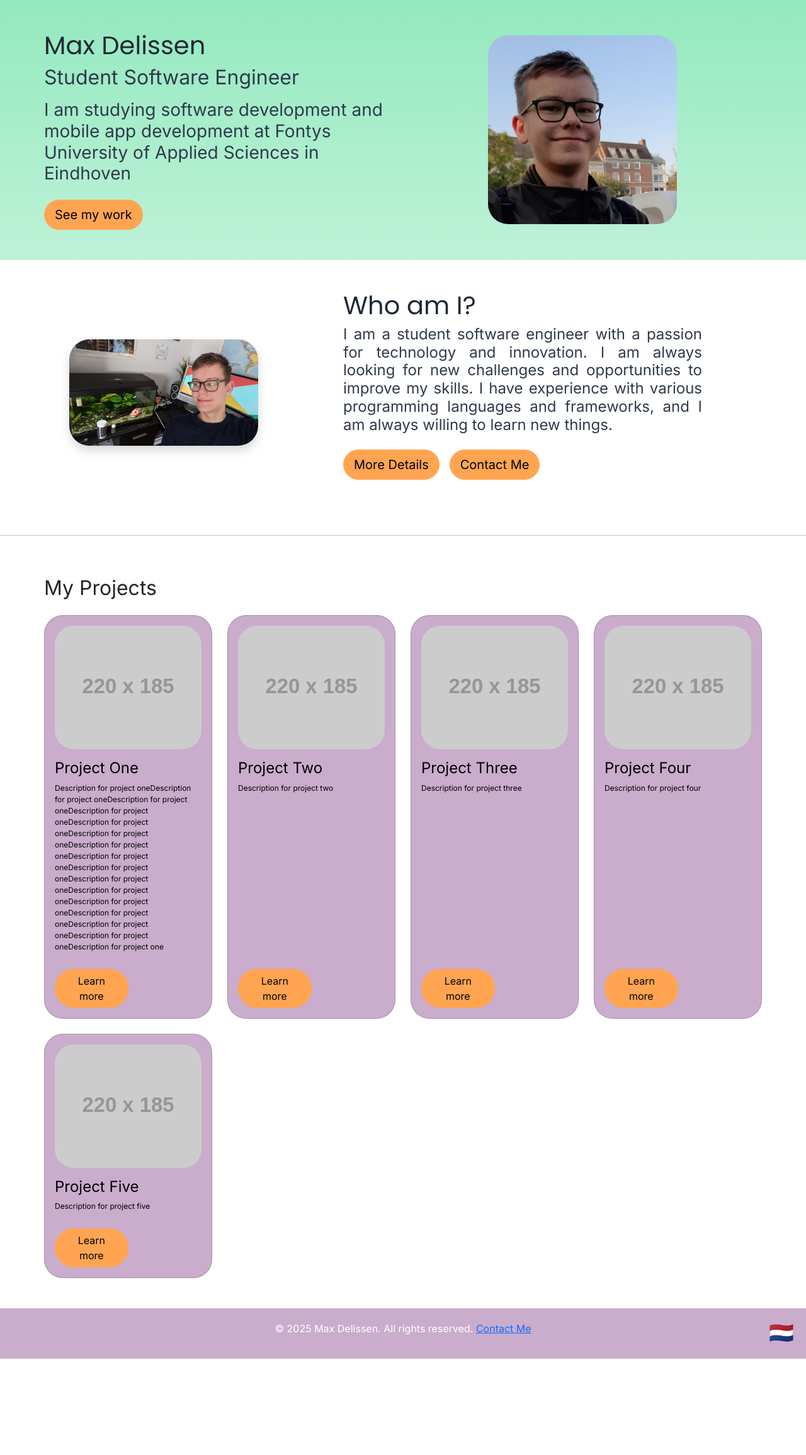
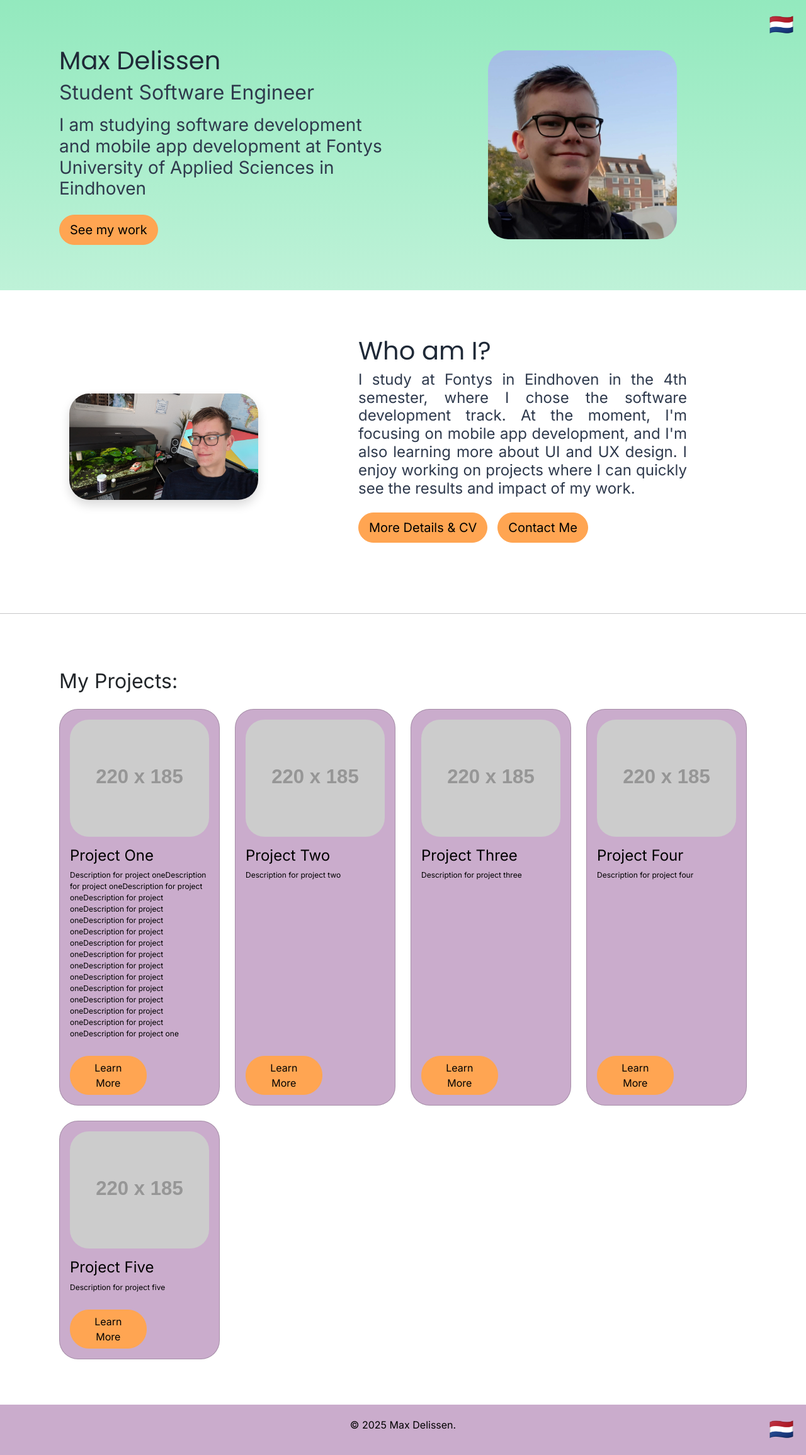
Before and after one commit to MaxDelissen/portfolio, a React (Vite) app: page / in a window 1280 px wide. Shown: the whole page at 63% size. Before the commit the page ends 2158 px from the top, so only its background shows below. Built offline with nearby package versions, Linux system fonts and the light colour scheme.

Commit message:
Fixed vieuw on mobile devices & updated some text

```diff
--- a/index.html
+++ b/index.html
@@ -1,11 +1,14 @@
-<!doctype html>
+<!DOCTYPE html>
 <html lang="en">
   <head>
     <meta charset="UTF-8" />
     <link rel="icon" type="image/svg+xml" href="/vite.svg" />
     <meta name="viewport" content="width=device-width, initial-scale=1.0" />
-    <link href="https://fonts.googleapis.com/css2?family=Inter:wght@400;600&family=Poppins:wght@400;600;700&display=swap" rel="stylesheet" />
-    <title>Vite + React + TS</title>
+    <link
+      href="https://fonts.googleapis.com/css2?family=Inter:wght@400;600&family=Poppins:wght@400;600;700&display=swap"
+      rel="stylesheet"
+    />
+    <title>Max Delissen</title>
   </head>
   <body>
     <div id="root"></div>
--- a/src/components/ProjectCard.tsx
+++ b/src/components/ProjectCard.tsx
@@ -1,4 +1,5 @@
 import { Card, Button } from "react-bootstrap";
+import { useTranslation } from "react-i18next";
 
 interface ProjectCardProps {
   key: number;
@@ -8,6 +9,8 @@ interface ProjectCardProps {
 }
 
 function ProjectCard({ key, title, description, image }: ProjectCardProps) {
+  const { t } = useTranslation();
+
   return (
     <Card
       key={key}
@@ -61,10 +64,10 @@ function ProjectCard({ key, title, description, image }: ProjectCardProps) {
             marginTop: "10px",
             paddingLeft: "20px",
             paddingRight: "20px",
-            width: "50%",
+            width: "55%",
           }}
         >
-          Learn more
+          {t("see_project")}
         </Button>
       </Card.Body>
     </Card>
--- a/src/locales/en.json
+++ b/src/locales/en.json
@@ -3,7 +3,9 @@
   "subtitle": "I am studying software development and mobile app development at Fontys University of Applied Sciences in Eindhoven",
   "see_work": "See my work",
   "about_me_title": "Who am I?",
-  "about_me": "I am a student software engineer with a passion for technology and innovation. I am always looking for new challenges and opportunities to improve my skills. I have experience with various programming languages and frameworks, and I am always willing to learn new things.",
-  "more_about_me": "More Details",
-  "contact_me": "Contact Me"
+  "about_me": "I study at Fontys in Eindhoven in the 4th semester, where I chose the software development track. At the moment, I'm focusing on mobile app development, and I'm also learning more about UI and UX design. I enjoy working on projects where I can quickly see the results and impact of my work.",
+  "more_about_me": "More Details & CV",
+  "contact_me": "Contact Me",
+  "my_projects": "My Projects:",
+  "see_project": "Learn More"
 }
--- a/src/locales/nl.json
+++ b/src/locales/nl.json
@@ -3,7 +3,9 @@
   "subtitle": "Ik studeer software ontwikkeling en mobile app development bij Fontys hogescholen in Eindhoven",
   "see_work": "Bekijk mijn werk",
   "about_me_title": "Wie ben ik?",
-  "about_me": "Ik ben een student software engineer met een passie voor technologie en innovatie. Ik ben altijd op zoek naar nieuwe uitdagingen en kansen om mijn vaardigheden te verbeteren. Ik heb ervaring met verschillende programmeertalen en frameworks, en ik ben altijd bereid om nieuwe dingen te leren.",
-  "more_about_me": "Meer Informatie",
-  "contact_me": "Contactgegevens"
+  "about_me": "Ik studeer bij Fontys in Eindhoven in het 4e semester, waar ik voor de software ontwikkeling richting heb gekozen. Momenteel focus ik me op mobile app development, waar ik ook meer aan het leren ben over UI en UX ontwerpen. Ik vind het leuk om aan projecten te werken waarbij ik snel resultaten kan zien van mijn werk.",
+  "more_about_me": "Meer Informatie & CV",
+  "contact_me": "Contactgegevens",
+  "my_projects": "Mijn Projecten:",
+  "see_project": "Bekijk Project"
 }
--- a/src/sections/AboutMe.tsx
+++ b/src/sections/AboutMe.tsx
@@ -19,6 +19,7 @@ export default function HeroSection() {
           <Col md={1}></Col>
 
           <Col md={6}>
+            <div className="text-section-wrapper p-4">
               <div className="text-section">
                 <h1 className="mb-2 text-text">{t("about_me_title")}</h1>
                 <h4
@@ -38,6 +39,7 @@ export default function HeroSection() {
                   </div>
                 </Row>
               </div>
+            </div>
           </Col>
         </Row>
       </Container>
--- a/src/sections/Footer.tsx
+++ b/src/sections/Footer.tsx
@@ -9,13 +9,18 @@ function Footer() {
 
   return (
     <footer
-      className="bg-secondary text-white text-center py-3 position-relative d-flex align-items-center"
+      className="bg-secondary text-black text-center py-3 position-relative d-flex align-items-center"
       style={{ height: "80px" }}
     >
       <div className="container">
         <p>
-          &copy; {new Date().getFullYear()} Max Delissen. All rights reserved.{" "}
-          <a href="http://www.google.com">{t("contact_me")}</a>
+          &copy; {new Date().getFullYear()}{" "}
+          <a
+            href="https://www.google.com"
+            style={{ color: "black", textDecoration: "none" }}
+          >
+            Max Delissen.
+          </a>{" "}
         </p>
         <button
           className="btn btn-sm btn-light position-absolute"
--- a/src/sections/HeroSection.css
+++ b/src/sections/HeroSection.css
@@ -5,3 +5,9 @@
     rgba(147, 233, 190, 0.6) 100%
   );
 }
+
+.text-section-wrapper {
+  padding: 1.5rem;
+  max-width: 100%;
+  box-sizing: border-box;
+}
--- a/src/sections/HeroSection.tsx
+++ b/src/sections/HeroSection.tsx
@@ -2,6 +2,8 @@ import { Button, Col, Container, Row } from "react-bootstrap";
 import "./HeroSection.css";
 
 import { useTranslation } from "react-i18next";
+import { changeLanguage } from "i18next";
+import i18n from "../i18n";
 
 export default function HeroSection() {
   const { t } = useTranslation();
@@ -12,6 +14,7 @@ export default function HeroSection() {
         <Row className="align-items-center">
           {/* Left side: text + button */}
           <Col md={6}>
+            <div className="text-section-wrapper p-4">
               <div className="text-section">
                 <h1 className="mb-2 text-text">Max Delissen</h1>
                 <h2 className="mb-3 text-text-muted">{t("occupation")}</h2>
@@ -25,6 +28,7 @@ export default function HeroSection() {
                   {t("see_work")}
                 </Button>
               </div>
+            </div>
           </Col>
 
           {/* Right side: image */}
@@ -37,6 +41,14 @@ export default function HeroSection() {
           </Col>
         </Row>
       </Container>
+
+      <button
+        className="btn btn-sm btn-light position-absolute"
+        style={{ top: "10px", right: "10px", fontSize: "2rem" }}
+        onClick={() => changeLanguage(i18n.language === "en" ? "nl" : "en")}
+      >
+        {i18n.language === "nl" ? "🇬🇧" : "🇳🇱"}
+      </button>
     </section>
   );
 }
--- a/src/sections/Projects.tsx
+++ b/src/sections/Projects.tsx
@@ -1,8 +1,11 @@
 import React from "react";
 import ProjectCard from "../components/ProjectCard";
 import { Container, Row, Col } from "react-bootstrap";
+import { useTranslation } from "react-i18next";
 
 const Projects: React.FC = () => {
+  const { t } = useTranslation();
+
   const projects = [
     {
       id: 1,
@@ -40,8 +43,9 @@ const Projects: React.FC = () => {
   return (
     <section className="projects-section py-5">
       <Container>
+        <div className="text-section-wrapper p-4">
           <h2 id="projects-section" className="mb-4">
-          My Projects
+            {t("my_projects")}
           </h2>
           <Row className="g-4">
             {projects.map((project) => (
@@ -61,6 +65,7 @@ const Projects: React.FC = () => {
               </Col>
             ))}
           </Row>
+        </div>
       </Container>
     </section>
   );
```
Lines whose indentation alone changed are shown as unchanged.
